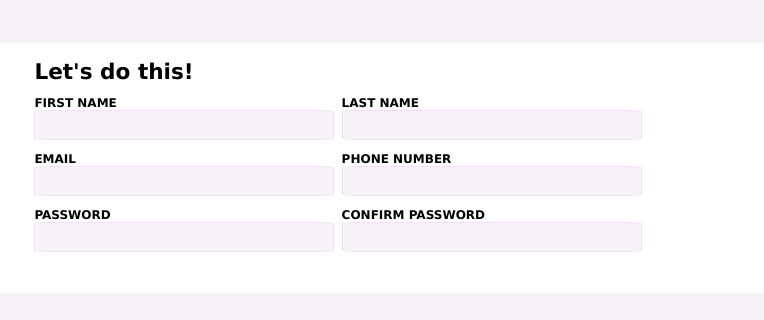
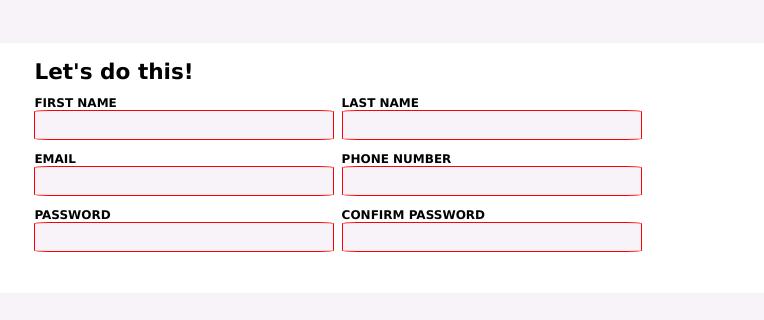
Before and after one commit to Montymakes/op-signup, a plain HTML site: page index.html in a window 1280 px wide. Shown: the part 268-588 px from the top of the page, 516-1280 px from the left. Drawn offline with Linux system fonts and the light colour scheme.

Commit message:
Add html validation for form inputs.

```diff
--- a/index.html
+++ b/index.html
@@ -24,27 +24,27 @@
                 <h2>Let's do this!</h2>
                 <div class="form-row">
                     <label for="first-name">FIRST NAME</label>
-                    <input id="first-name" type="text">
+                    <input id="first-name" type="text" required>
                 </div>
                 <div class="form-row">
                     <label for="last-name">LAST NAME</label>
-                    <input id="last-name" type="text">
+                    <input id="last-name" type="text" required>
                 </div>
                 <div class="form-row">
                     <label for="email">EMAIL</label>
-                            <input id="email" type="email">
+                    <input id="email" type="email" required>
                 </div>
                 <div class="form-row">
                     <label for="phone-number">PHONE NUMBER</label>
-                    <input id="phone-number" type="tel" pattern="[0-9]{9}">
+                    <input id="phone-number" type="tel" pattern="[0-9]{9}" required>
                 </div>
                 <div class="form-row">
                     <label for="password">PASSWORD</label>
-                    <input id="password" type="password">
+                    <input id="password" type="password" minlength="6" required>
                 </div>
                 <div class="form-row">
                     <label for="confirm-password">CONFIRM PASSWORD</label>
-                    <input id="confirm-password" type="password">
+                    <input id="confirm-password" type="password" minlength="6" required>
                 </div>
             </div>
         </form>
```
